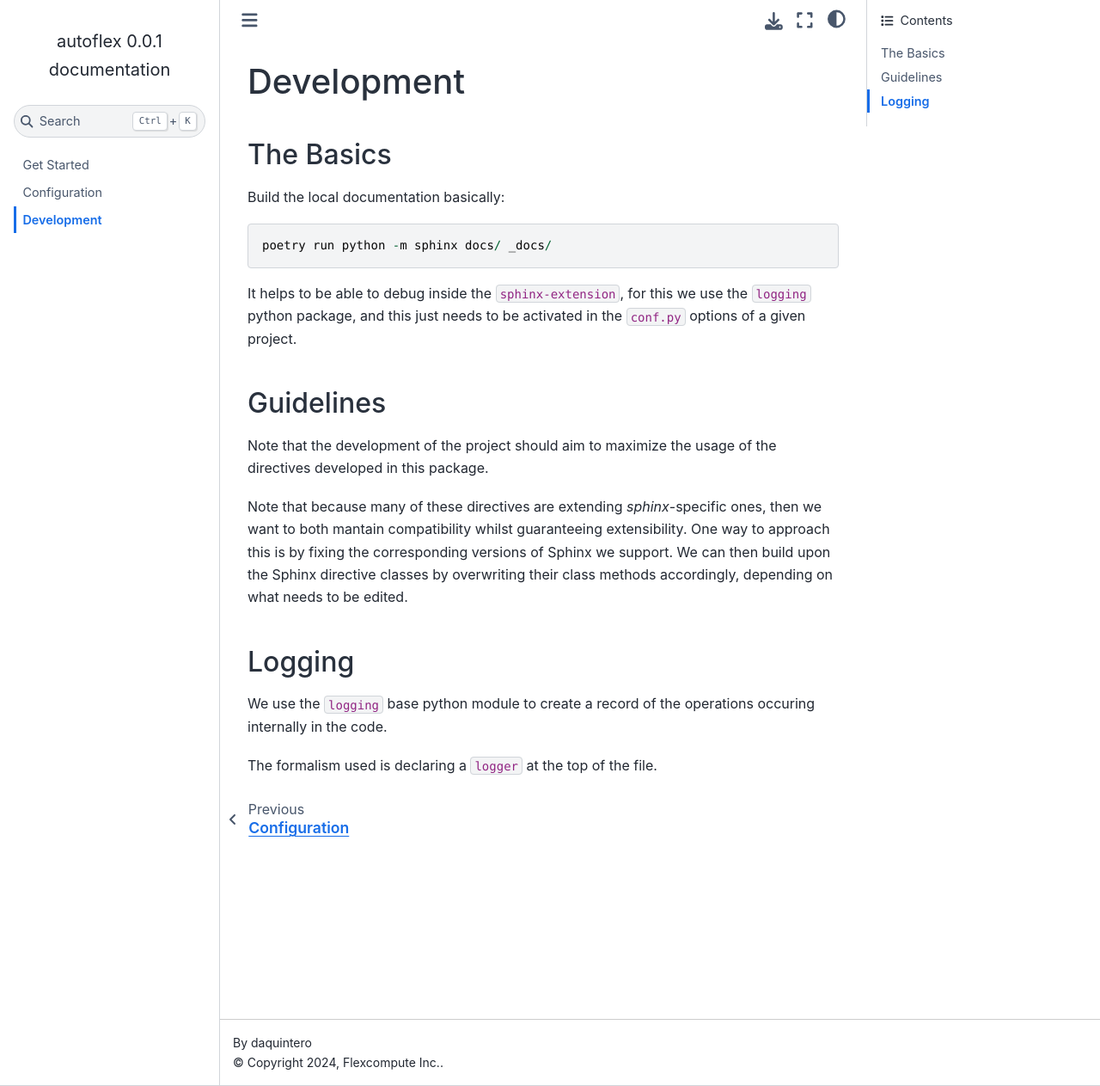
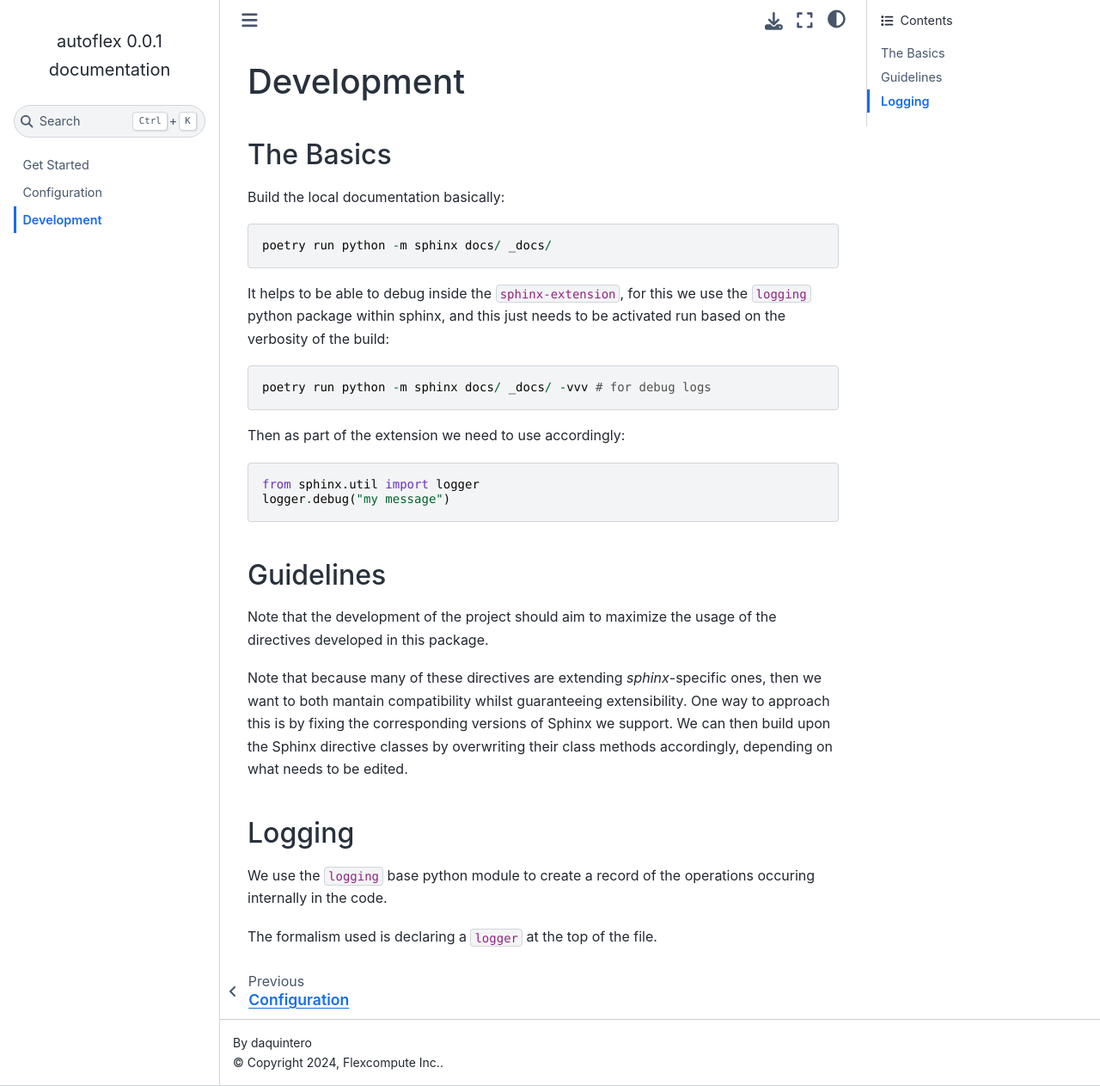
Before and after one commit to flexcompute/autoflex, a Sphinx documentation site: the page built from docs/development.rst, in a window 1280 px wide and 1263 px high. Shown: the whole window at 86% size. Built offline with Sphinx 7.4.7 and the Sphinx Book theme 1.1.4, drawn with Linux system fonts in a browser that asks for light colours; pages that are not in the unit, such as notebooks, are missing from menus.

```diff
--- a/autoflex/__init__.py
+++ b/autoflex/__init__.py
@@ -7,7 +7,8 @@
     :copyright: Copyright 2023 by daquintero <dario a quintero at gmail dot com>
     :license: BSD, see LICENSE for details.
 """
-
+from sphinx.application import Sphinx
+from sphinx.util import IO
 from typing import Any, Dict
 import pathlib
 
@@ -23,7 +24,7 @@ __author__ = "Dario Quintero Dominguez"
 __email__ = "dario a quintero at gmail dot com"
 
 
-def setup(app) -> Dict[str, Any]:
+def setup(app: Sphinx, status: IO = "DEBUG") -> Dict[str, Any]:
     """
     Configure the ``autoflex`` extension onto your project.
     """
--- a/docs/conf.py
+++ b/docs/conf.py
@@ -30,5 +30,3 @@ exclude_patterns = []
 
 html_theme = "sphinx_book_theme"
 html_static_path = []
-
-autoflex_logging = True
--- a/docs/development.rst
+++ b/docs/development.rst
@@ -10,9 +10,20 @@ Build the local documentation basically:
 
     poetry run python -m sphinx docs/ _docs/
 
-It helps to be able to debug inside the ``sphinx-extension``, for this we use the ``logging`` python package, and this
-just needs to be activated in the ``conf.py`` options of a given project.
+It helps to be able to debug inside the ``sphinx-extension``, for this we use the ``logging`` python package within sphinx, and this
+just needs to be activated run based on the verbosity of the build:
 
+.. code::
+
+    poetry run python -m sphinx docs/ _docs/ -vvv # for debug logs
+
+
+Then as part of the extension we need to use accordingly:
+
+.. code::
+
+    from sphinx.util import logger
+    logger.debug("my message")
 
 Guidelines
 ----------
```
Also changed, not shown: docs/configuration/index.rst (+4 -4 lines), 1 other file.
